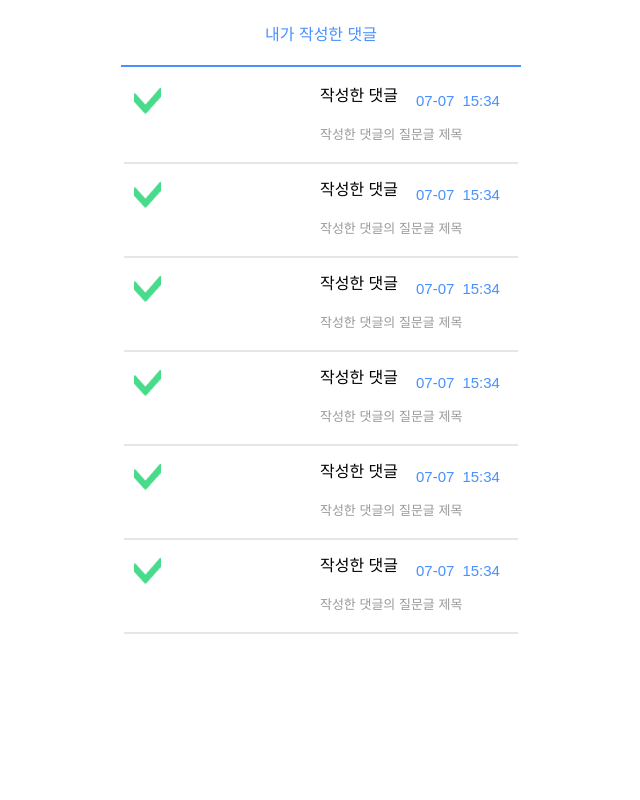
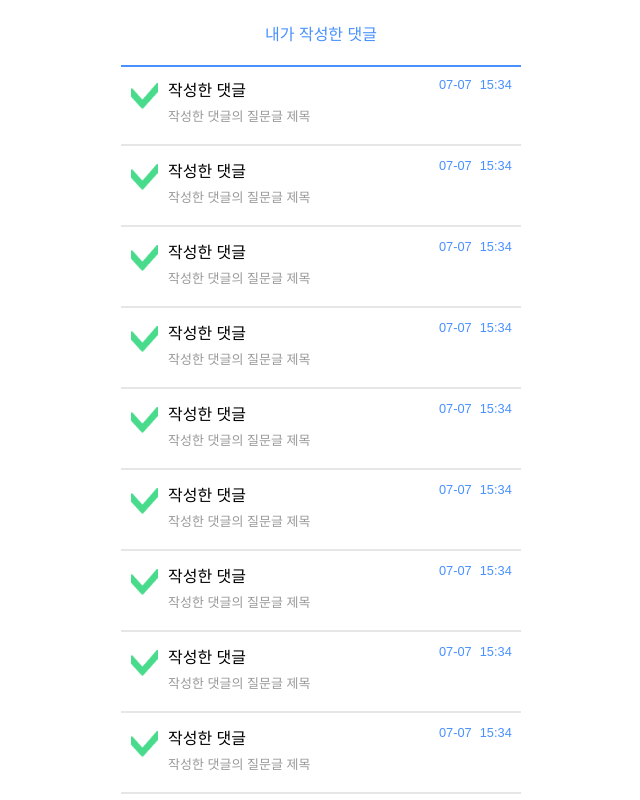
Before and after one commit to MUMULBO/MMB_FRONT-END, a React (Create React App) app in the folder mmb_front/: page /myComment in a window 1280 px wide. Shown: the top 800 px of the page, without its empty margins (319-959 px from the left). Built offline with nearby package versions, Linux system fonts and the light colour scheme; a web font is replaced by a local one.

Commit message:
MyPost&MyComment css 업데이트

```diff
--- a/mmb_front/src/component/commentForm/commentForm.css
+++ b/mmb_front/src/component/commentForm/commentForm.css
@@ -5,22 +5,21 @@
 .mycommentBigbox{
     border-bottom: 2px solid #E6E6E6;
     display:flex;
-    justify-content: space-between;
 }
 
 .mycommentbox{
     display:flex;
-
+    width:auto;
 }
 
 .comment_date{
-    font-size:15px;
+    font-size:0.8em;
     color:#4891FF;
     margin-left:8px;
 }
 
 .comment_time{
-    font-size:15px;
+    font-size:0.8em;
     color:#4891FF;
     margin-left:8px;
 }
@@ -28,7 +27,7 @@
 .comment_middle{
     margin-top:9px;
     margin-bottom:9px;
-    width:auto;
+    width:100%;
 }
 
 .comment_middle_top{
@@ -36,6 +35,7 @@
     display: flex;
     margin-left: 10px;
     margin-top: 3px;
+    justify-content: space-between;
 }
 
 .post_title{
@@ -49,7 +49,7 @@
 
 .right_datetime{
     display: flex;
-    margin: 10px;
+    margin-top: 0px;
     width: 100px;
 }
 
@@ -61,3 +61,7 @@
     margin-bottom:18px;
     margin-left: 10px
 }
+
+.comment_post{
+    text-align:center;
+}
--- a/mmb_front/src/pages/MyComment/MyComment.css
+++ b/mmb_front/src/pages/MyComment/MyComment.css
@@ -8,16 +8,20 @@
 }
 
 .my_comment_title{
+    background: white;
+    position: fixed;
     color:#4891FF;
-    width: 100%;
+    width: 400px;
     height: 65px;
     max-width: 500px;
     justify-content: center;
     display: flex;
     align-items: center;
     border-bottom: 2px solid #4891FF;
+    z-index: 2;
 }
 
 .my_comment_list{
-    margin: 3px;
+    position: relative;
+    padding-top: 65px;
 }
--- a/mmb_front/src/pages/MyComment/MyComment.js
+++ b/mmb_front/src/pages/MyComment/MyComment.js
@@ -27,6 +27,13 @@ const Mycomment = () => {
                     내가 작성한 댓글
                 </div>
                 <div className = "my_comment_list">
+                    <div className = "emptybox"/>
+                    <CommentForm/>
+                    <CommentForm/>
+                    <CommentForm/>
+                    <CommentForm/>
+                    <CommentForm/>
+                    <CommentForm/>
                     <CommentForm/>
                     <CommentForm/>
                     <CommentForm/>
--- a/mmb_front/src/pages/MyPost/MyPost.css
+++ b/mmb_front/src/pages/MyPost/MyPost.css
@@ -8,16 +8,20 @@
 }
 
 .my_post_title{
+    background: white;
+    position: fixed;
     color:#4891FF;
-    width: 100%;
+    width: 400px;
     height: 65px;
     max-width: 500px;
     justify-content: center;
     display: flex;
     align-items: center;
     border-bottom: 2px solid #4891FF;
+    z-index: 2;
 }
 
 .my_post_list{
-    margin: 3px;
+    position: relative;
+    padding-top: 65px;
 }
--- a/mmb_front/src/pages/MyPost/MyPost.js
+++ b/mmb_front/src/pages/MyPost/MyPost.js
@@ -34,6 +34,11 @@ const Mypost = () => {
                     <PostList/>
                     <PostList/>
                     <PostList/>
+                    <PostList/>
+                    <PostList/>
+                    <PostList/>
+                    <PostList/>
+                    <PostList/>
                 </div>
             </div>
 
```
Also changed, not shown: 1 other file (tests, documents, lock files or other folders).
